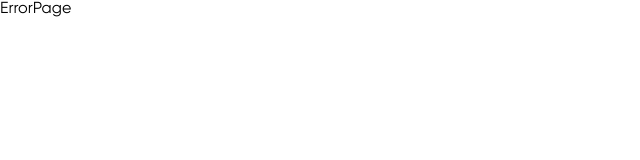
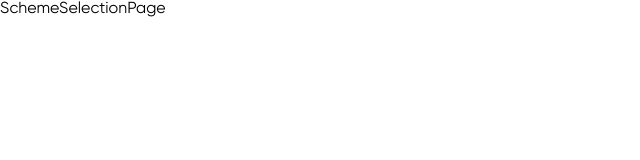
Before and after one commit to alimongairo/reup-front, a React (Vite) app: page /crm/schemes in a window 1280 px wide. Shown: the top 160 px of the page, without its empty margins (0-640 px from the left). Built offline with nearby package versions, Linux system fonts and the light colour scheme.

Commit message:
create main choise page

```diff
--- a/src/pages/BrandPage.tsx
+++ b/src/pages/SchemePage.tsx
@@ -5,7 +5,7 @@ import { useParams } from "react-router-dom";
 
 const schemes = [<Scheme1 key={0} />, <Scheme2 key={1} />, <Scheme3 key={2} />];
 
-export default function BrandPage() {
+export default function SchemePage() {
     const { schemeId } = useParams();
     const CurrentScheme = schemes[Number(schemeId)];
 
--- /dev/null
+++ b/src/pages/SchemeSelectionPage.tsx
@@ -0,0 +1,7 @@
+import React from 'react'
+
+export default function SchemeSelectionPage() {
+  return (
+    <div>SchemeSelectionPage</div>
+  )
+}
--- a/src/pages/index.ts
+++ b/src/pages/index.ts
@@ -1,5 +1,6 @@
 import MainPage from "./MainPage";
 import ErrorPage from "./ErrorPage";
-import BrandPage from "./BrandPage.tsx";
+import SchemePage from "./SchemePage.tsx";
+import SchemeSelectionPage from "./SchemeSelectionPage.tsx";
 
-export {ErrorPage, MainPage, BrandPage};
+export {ErrorPage, MainPage, SchemePage, SchemeSelectionPage};
```
Also changed, not shown: src/app/router.tsx (+7 -7 lines).
